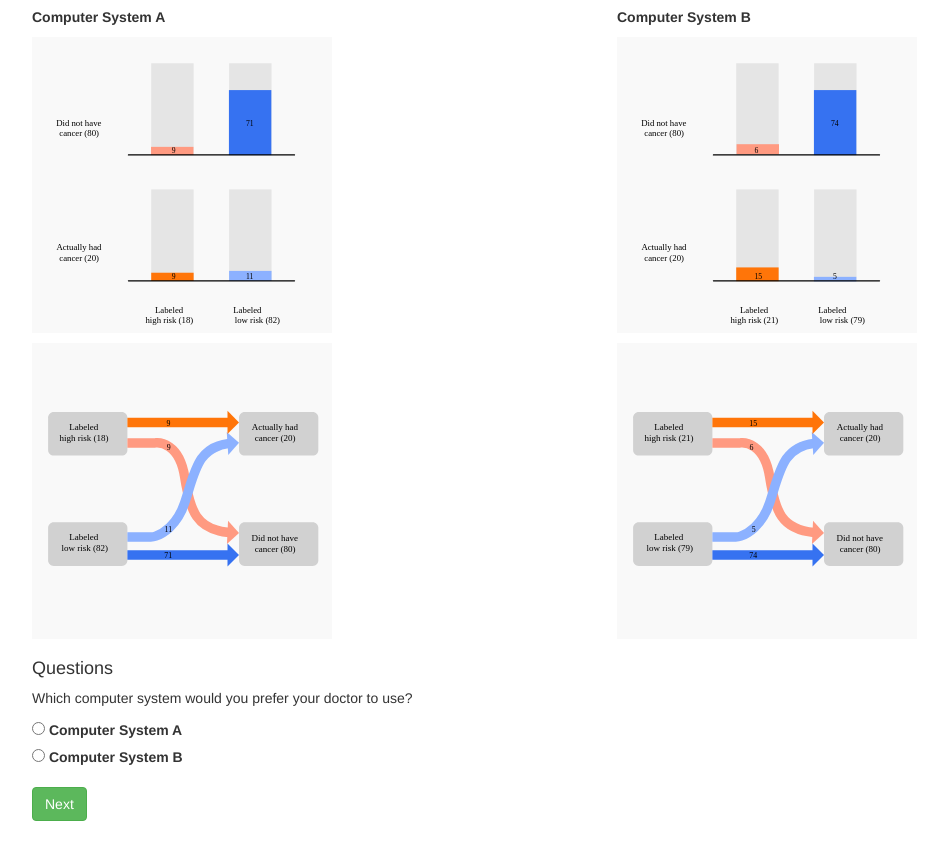
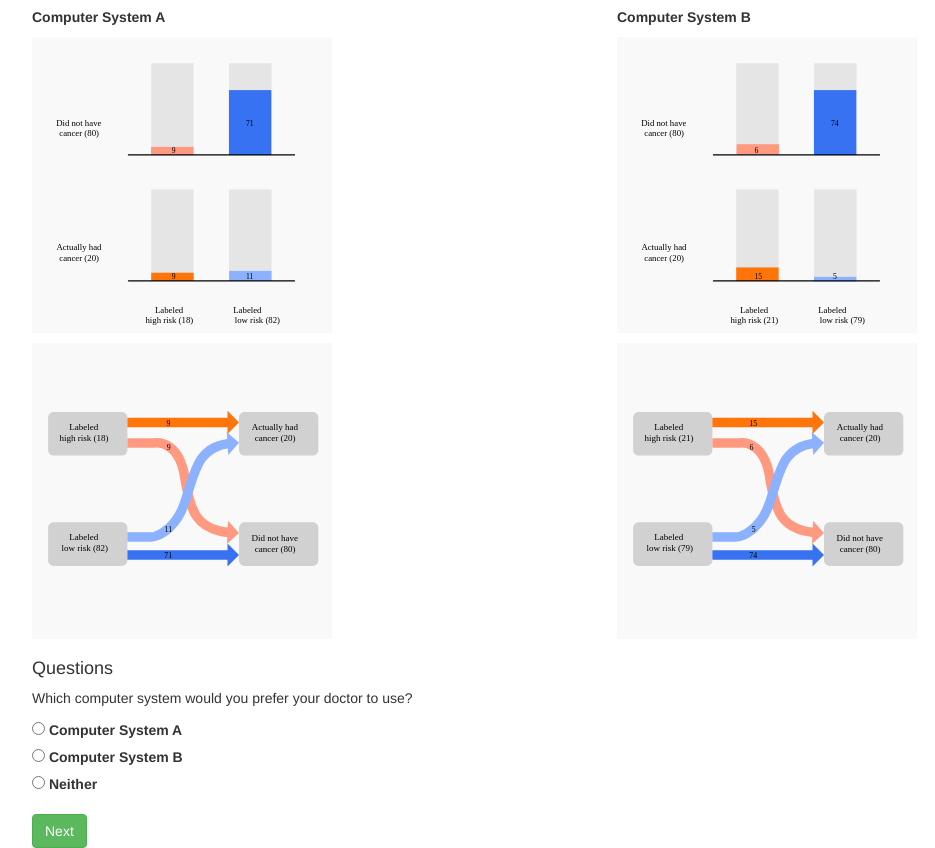
Before and after one commit to safinahali/elicitation-graphs-static, a plain HTML site: page q4.html in a window 1280 px wide. Shown: the part 79-927 px from the top of the page, without its empty margins (38-973 px from the left). Before the commit the page ends 900 px from the top, so only its background shows below. Drawn offline with nearby package versions, Linux system fonts and the light colour scheme.

Commit message:
add neither option

```diff
--- a/q4.html
+++ b/q4.html
@@ -98,15 +98,21 @@
 			<div class="form-group">
 
 			        <div class="form-check">
-			          <input class="form-check-input" type="radio" name="q41" id="gridRadios1" value="option1" >
+			          <input class="form-check-input" type="radio" name="q41" id="gridRadios1" value="A" >
 			          <label class="form-check-label" for="gridRadios1">
 			            Computer System A
 			          </label>
 			        </div>
 			        <div class="form-check">
-			          <input class="form-check-input" type="radio" name="q41" id="gridRadios2" value="option2">
+			          <input class="form-check-input" type="radio" name="q41" id="gridRadios2" value="B">
 			          <label class="form-check-label" for="gridRadios2">
 			            Computer System B
+			          </label>
+			        </div>
+			        <div class="form-check">
+			          <input class="form-check-input" type="radio" name="q41" id="gridRadios3" value="neither">
+			          <label class="form-check-label" for="gridRadios2">
+			            Neither
 			          </label>
 			        </div>
 			</div>
```
